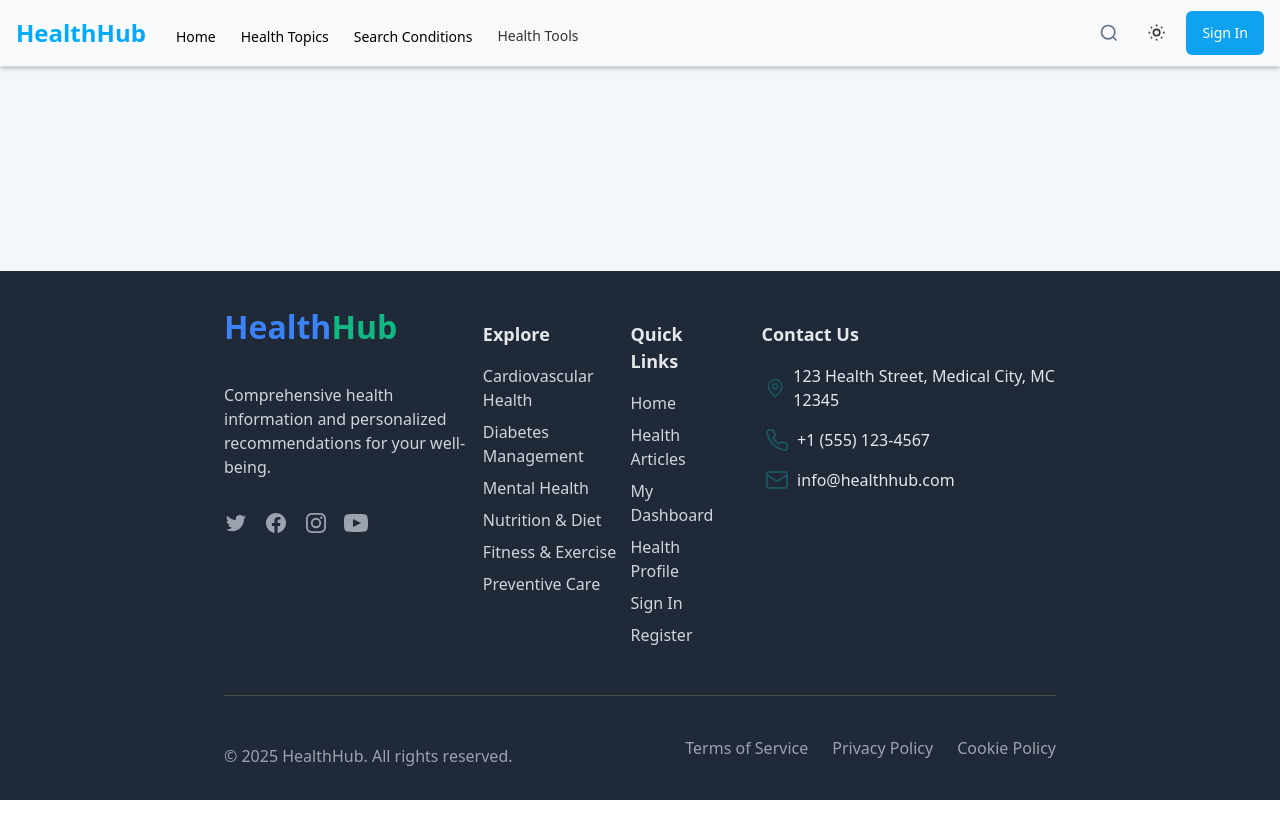
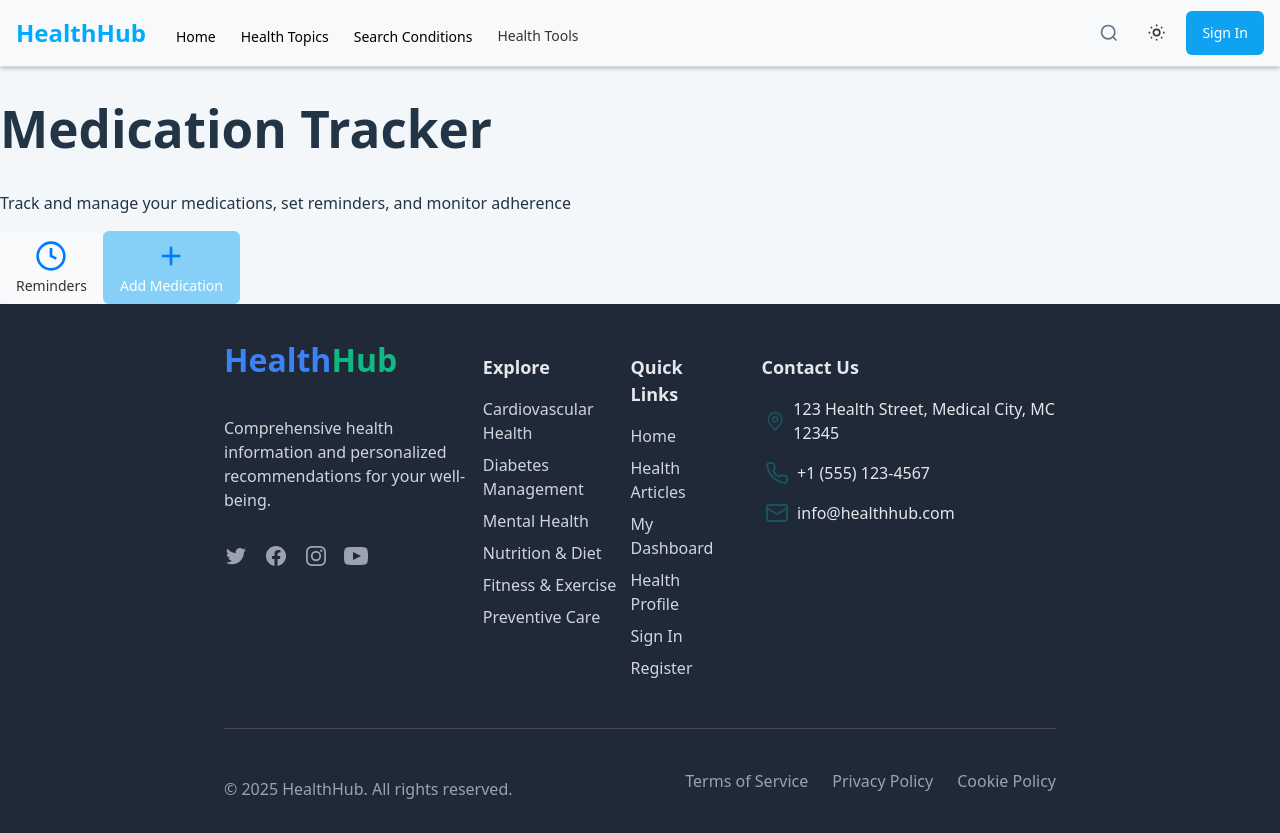
Before and after one commit to NodStan/HealthCareSystems, a React (Vite) app in the folder my-app/: page /medication-tracker in a window 1280 px wide. Before the commit the page ends 800 px from the top, so only its background shows below. Built offline with nearby package versions, Linux system fonts and the light colour scheme.

Commit message:
Medication-tracker

```diff
--- a/my-app/src/App.jsx
+++ b/my-app/src/App.jsx
@@ -16,22 +16,23 @@ import Profile from "./components/Profile";
 import "./App.css";
 import { DarkModeProvider } from "./components/DarkModeContext";
 import { OverlayProvider } from "./components/OverlayContext";
-import { AuthProvider } from "./components/AuthContext"; // AuthContext imported here
+import { AuthProvider } from "./components/AuthContext";
 import SymptomChecker from "./components/Health-tools-components/SymptomChecker";
 import HealthCalculators from "./components/Health-tools-components/HealthCalculators";
 import NutritionGuide from "./components/Health-tools-components/NutritionGuide";
 import EmergencyGuide from "./components/Health-tools-components/EmergencyGuide";
 import ExerciseLibrary from "./components/Health-tools-components/ExerciseLibrary";
+import MedicationTracker from "./components/MedicationTracker";
 import "./components/Hero-components/MainHero.css";
 
 const App = () => {
   return (
-    <AuthProvider> {/* Wrapping the entire app to provide authentication context */}
+    <AuthProvider>
       <DarkModeProvider>
         <OverlayProvider>
           <Router>
             <div className="app-layout">
-              <Header /> {/* The Header will change based on authentication state */}
+              <Header />
               <div className="content">
                 <Routes>
                   <Route path="/" element={<Hero />} />
@@ -49,6 +50,7 @@ const App = () => {
                   <Route path="/login" element={<Login />} />
                   <Route path="/health-dashboard" element={<HealthDashboard />} />
                   <Route path="/profile" element={<Profile />} />
+                  <Route path="/medication-tracker" element={<MedicationTracker />} />
                 </Routes>
               </div>
               <Footer />
--- /dev/null
+++ b/my-app/src/components/MedicationTracker.jsx
@@ -0,0 +1,54 @@
+// MedicationTracker.jsx
+import React from 'react';
+import './MedicationTracker.css'; // Your custom CSS
+
+const MedicationTracker = () => {
+  return (
+    <div className="medication-header-container">
+      <div className="medication-header-text">
+        <h1 className="medication-title">Medication Tracker</h1>
+        <p className="medication-subtitle">
+          Track and manage your medications, set reminders, and monitor adherence
+        </p>
+      </div>
+
+      <div className="medication-buttons">
+        <button className="btn btn-outline">
+          <svg
+            className="icon"
+            xmlns="http://www.w3.org/2000/svg"
+            width="16"
+            height="16"
+            fill="none"
+            viewBox="0 0 24 24"
+            stroke="currentColor"
+            strokeWidth="2"
+          >
+            <circle cx="12" cy="12" r="10"></circle>
+            <polyline points="12 6 12 12 16 14"></polyline>
+          </svg>
+          Reminders
+        </button>
+
+        <button className="btn btn-primary">
+          <svg
+            className="icon"
+            xmlns="http://www.w3.org/2000/svg"
+            width="16"
+            height="16"
+            fill="none"
+            viewBox="0 0 24 24"
+            stroke="currentColor"
+            strokeWidth="2"
+          >
+            <path d="M5 12h14"></path>
+            <path d="M12 5v14"></path>
+          </svg>
+          Add Medication
+        </button>
+      </div>
+    </div>
+  );
+};
+
+export default MedicationTracker;
--- a/my-app/src/components/NavbarMenu.jsx
+++ b/my-app/src/components/NavbarMenu.jsx
@@ -21,7 +21,6 @@ const NavbarMenu = () => {
           <Link to="/symptom-checker" className="nav-sublink" onClick={closeMenu}>Symptom Checker</Link>
           <Link to="/health-calculators" className="nav-sublink" onClick={closeMenu}>Health Calculators</Link>
           <Link to="/nutrition-guide" className="nav-sublink" onClick={closeMenu}>Nutrition Guide</Link>
-          <Link to="/exercise-library" className="nav-sublink" onClick={closeMenu}>Exercise Library</Link>
           <Link to="/emergency-guide" className="nav-sublink" onClick={closeMenu}>Emergency Guide</Link>
         </div>
 
@@ -29,7 +28,6 @@ const NavbarMenu = () => {
         <div className="nav-submenu">
           <Link to="/health-dashboard" className="nav-sublink" onClick={closeMenu}>Health Dashboard</Link>
           <Link to="/medication-tracker" className="nav-sublink" onClick={closeMenu}>Medication Tracker</Link>
-          <Link to="/telehealth" className="nav-sublink" onClick={closeMenu}>TeleHealth</Link>
         </div>
 
         <Link to="/community-forum" className="navv-link" onClick={closeMenu}>Community</Link>
```
Also changed, not shown: my-app/src/components/MedicationTracker.css (added).
